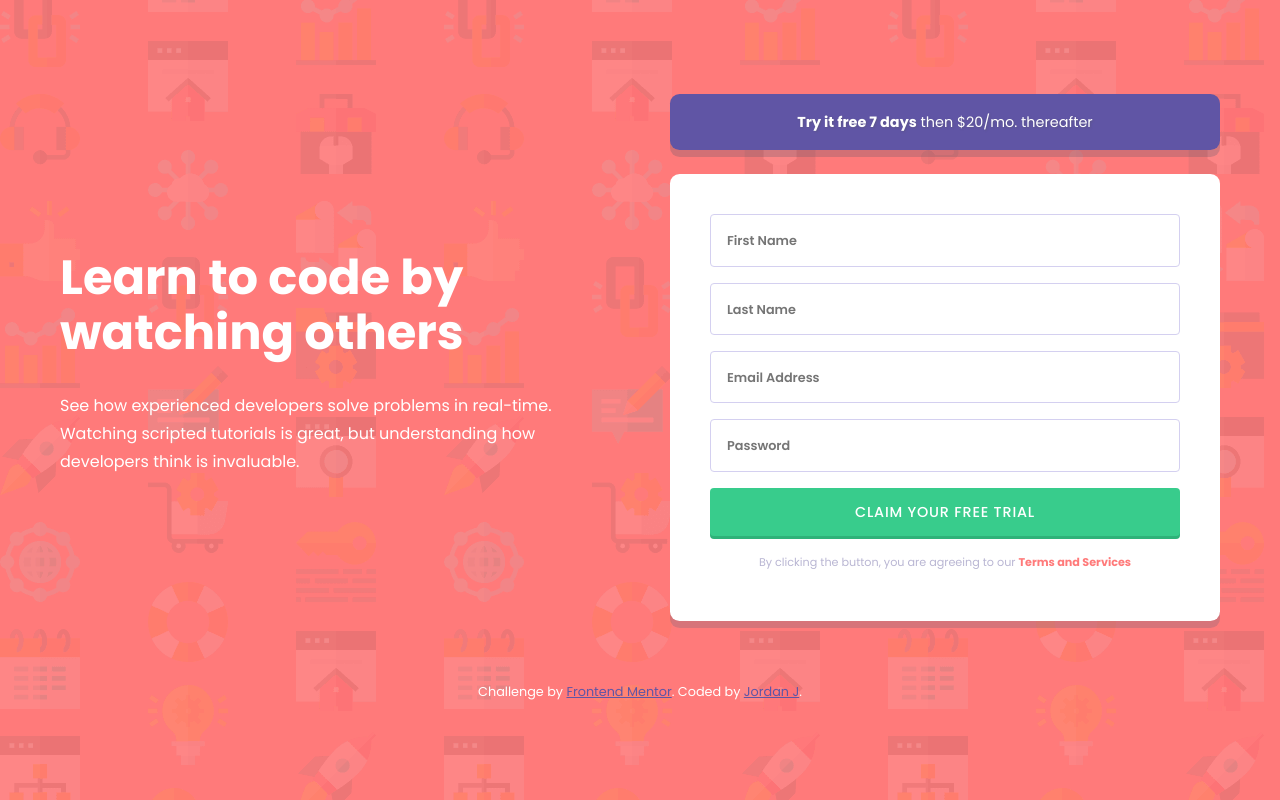
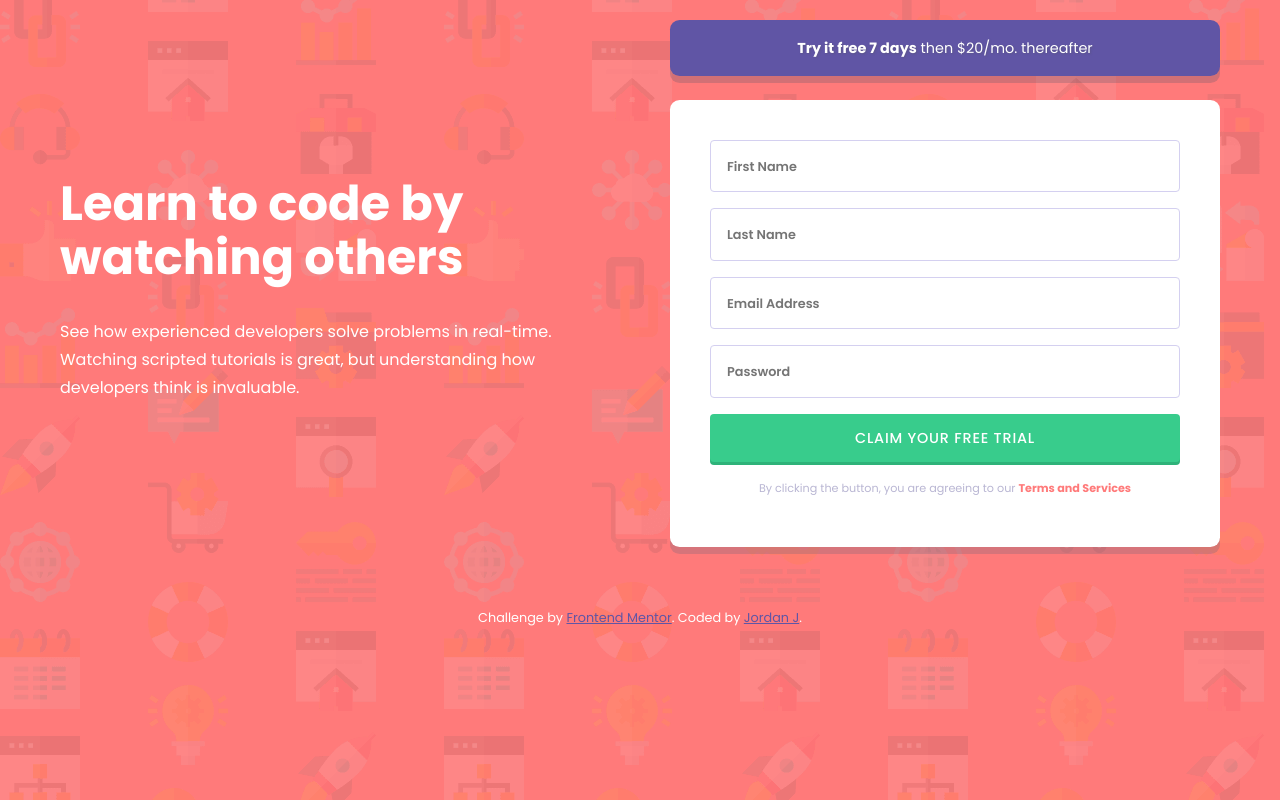
Before and after one commit to jordanr2m/signup-form-component, a plain HTML site: page index.html in a window 1280 px wide. Drawn offline with Linux system fonts and the light colour scheme.

Commit message:
Still testing on mobile.

```diff
--- a/css/style.css
+++ b/css/style.css
@@ -27,11 +27,13 @@ body {
 .content-wrapper {
     max-width: 375px;
     padding: 1.25rem;
+    min-height: 100%;
+    overflow: scroll;
 }
 
 .text-wrapper {
     text-align: center;
-    padding-bottom: 3rem;
+    margin-bottom: 3rem;
 }
 
 h1 {
@@ -154,6 +156,7 @@ form p {
     font-size: 0.8rem;
     text-align: center;
     margin-bottom: 0;
+    width: 90%;
 }
 
 .attribution a {
@@ -169,6 +172,8 @@ form p {
 
     .content-wrapper {
         max-width: 1200px;
+        justify-content: center;
+        align-items: center;
     }
 
     main {
@@ -225,4 +230,8 @@ form p {
     .icon4 {
         top: 260px;
     }
+
+    .attribution {
+        width: 100%;
+    }
 }
--- a/index.html
+++ b/index.html
@@ -3,7 +3,7 @@
 
 <head>
   <meta charset="UTF-8">
-  <meta name="viewport" content="width=device-width, initial-scale=1">
+  <meta name="viewport" content="width=device-width, initial-scale=1.0">
   <!-- displays site properly based on user's device -->
 
   <link rel="icon" type="image/png" sizes="32x32" href="./images/favicon-32x32.png">
```
